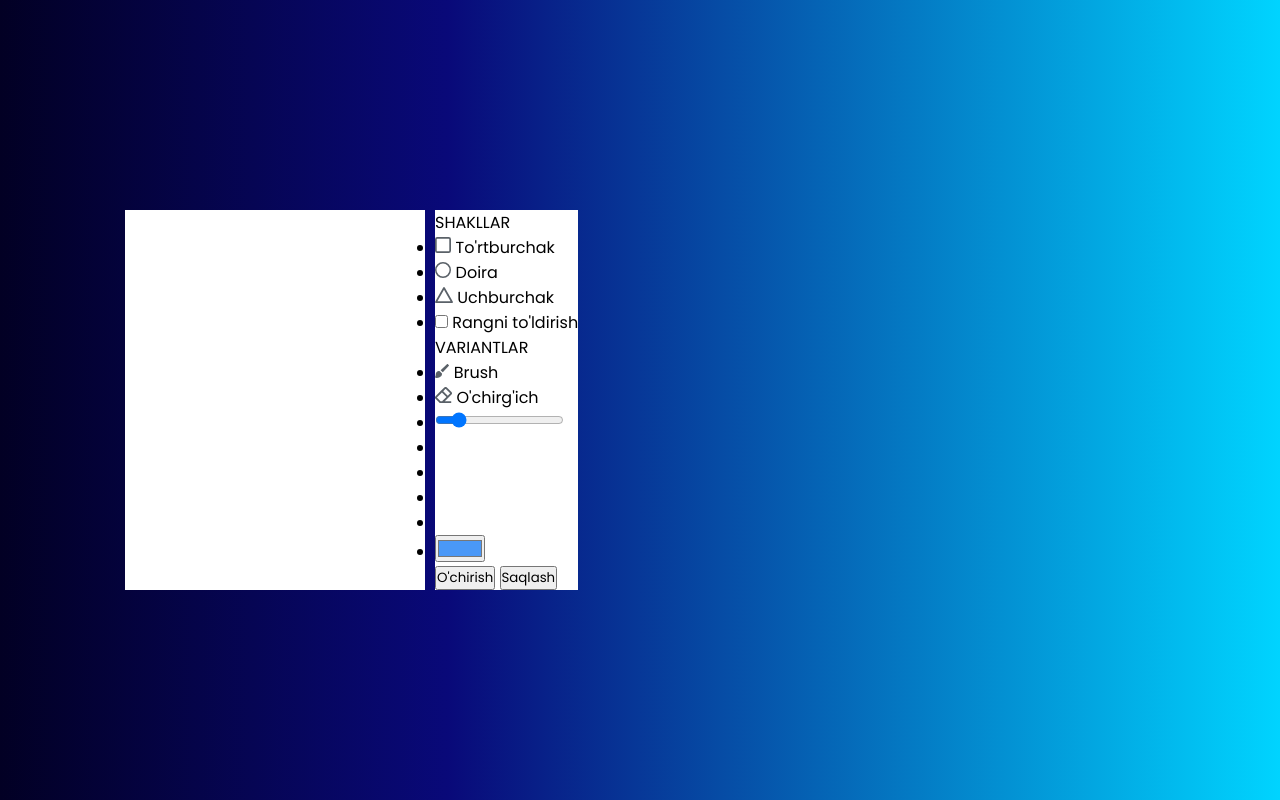
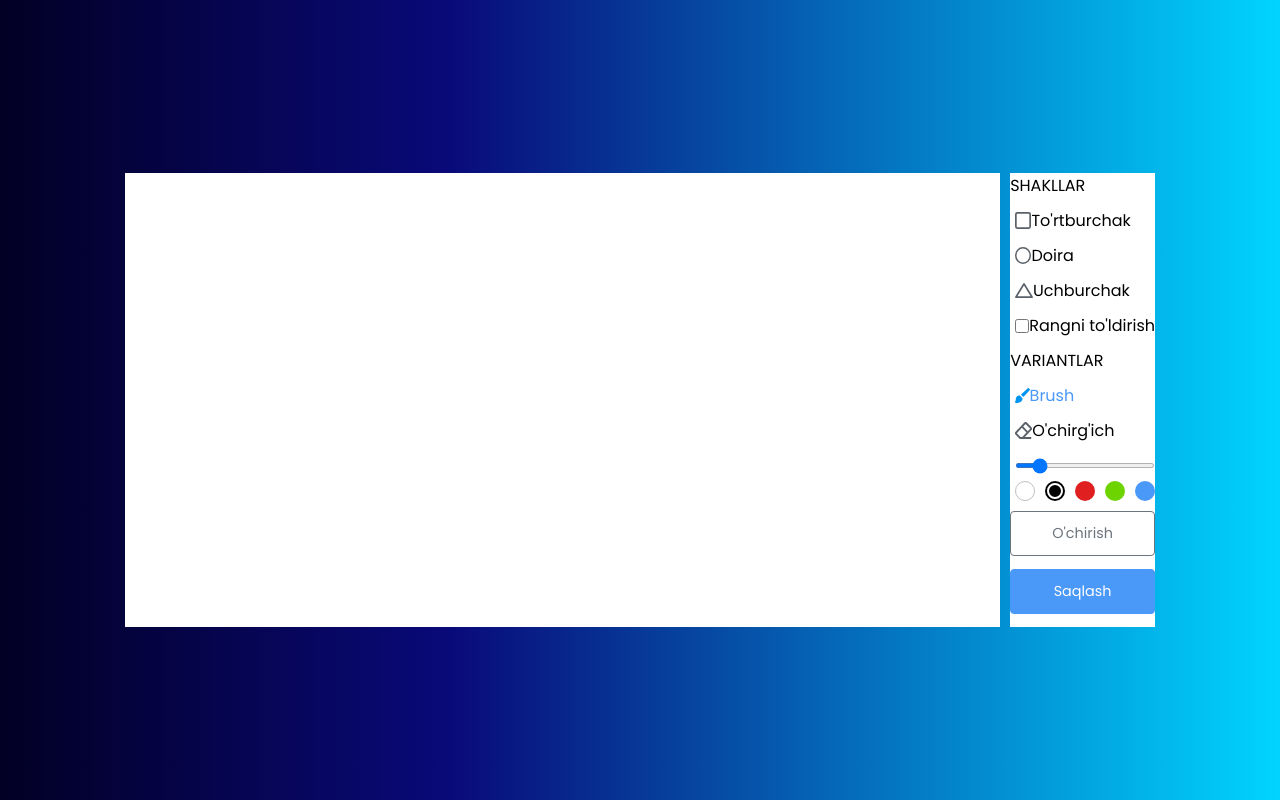
Before and after one commit to 01Izzat/Paint, a plain HTML site: page index.html in a window 1280 px wide. Drawn offline with Linux system fonts and the light colour scheme.

Commit message:
verstka end

```diff
--- a/css/style.css
+++ b/css/style.css
@@ -39,3 +39,140 @@ section {
   width: 210px;
   padding: 15px 22px 0;
 }
+
+.tools-board .row {
+  margin-bottom: 20px;
+}
+
+.row .options {
+  list-style: none;
+  margin: 10px 0 0 5px;
+}
+
+.row .options .option {
+  display: flex;
+  align-items: center;
+  cursor: pointer;
+  margin-bottom: 10px;
+}
+
+.option:is(:hover, .active) img {
+  filter: invert(17%) sepia(90%) saturate(3000%) hue-rotate(900deg) brightness(100%) contrast(100%);
+}
+
+.option:where(span, label) {
+  color: #5a6168;
+  cursor: pointer;
+  padding-left: 10px;
+}
+
+.option:is(:hover, .active) :where(span, label) {
+  color: #4a98f7;
+}
+
+.option #fill-color {
+  cursor: pointer;
+  width: 14px;
+  height: 14px;
+}
+
+#fill-color:checked ~ label {
+  color: #4a98f7;
+}
+
+.option #size-slider {
+  width: 100%;
+  height: 5px;
+  margin-top: 10px;
+}
+
+.colors .options {
+  display: flex;
+  justify-content: space-between;
+}
+
+.colors .option {
+  width: 20px;
+  height: 20px;
+  border-radius: 50%;
+  margin-top: 3px;
+  position: relative;
+}
+
+.colors .option:nth-child(1) {
+  background-color: #fff;
+  border: 1px solid #bfbfbf;
+}
+.colors .option:nth-child(2) {
+  background-color: #000;
+}
+.colors .option:nth-child(3) {
+  background-color: #e02020;
+}
+.colors .option:nth-child(4) {
+  background-color: #6dd400;
+}
+.colors .option:nth-child(5) {
+  background-color: #4a98f7;
+}
+
+.colors .option.selected::before {
+  position: absolute;
+  content: '';
+  top: 50%;
+  left: 50%;
+  width: 12px;
+  height: 12px;
+  background: inherit;
+  border-radius: inherit;
+  border: 2px solid #fff;
+  transform: translate(-50%, -50%);
+}
+
+.colors .option:first-child.option.selected::before {
+  border-color: #ccc;
+}
+
+.option #color-picker {
+  opacity: 0;
+  cursor: pointer;
+}
+
+.buttons button {
+  width: 100%;
+  color: #fff;
+  border: none;
+  outline: none;
+  padding: 11px 0;
+  font-size: 0.9rem;
+  margin-bottom: 13px;
+  background: none;
+  border-radius: 4px;
+  cursor: pointer;
+}
+
+.buttons .clear-canvas {
+  color:#6c757d;
+  border: 1px solid #6c757d;
+  transition: all .3s ease;
+}
+
+.clear-canvas:hover {
+  color: #fff;
+  background: #6c757d;
+}
+
+.buttons .save-img {
+  background: #4a98f7;
+  border: 1px solid #4a98f7;
+}
+
+.drawing-board {
+  flex: 1;
+  overflow: hidden;
+}
+
+.drawing-board canvas {
+  width: 100%;
+  height: 100%;
+}
--- a/index.html
+++ b/index.html
@@ -58,7 +58,7 @@
               <li class="option"></li>
               <li class="option"></li>
               <li class="option">
-                <input type="color" id="cokor-piker" value="#4a98f7" />
+                <input type="color" id="color-picker" value="#4a98f7" />
               </li>
             </ul>
           </label>
```
